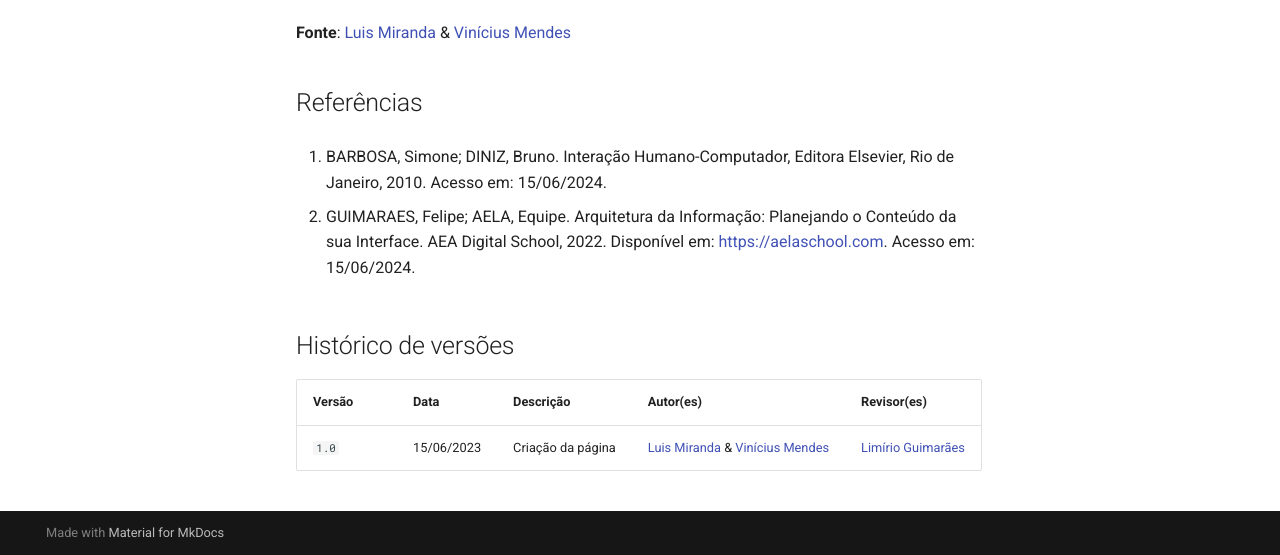
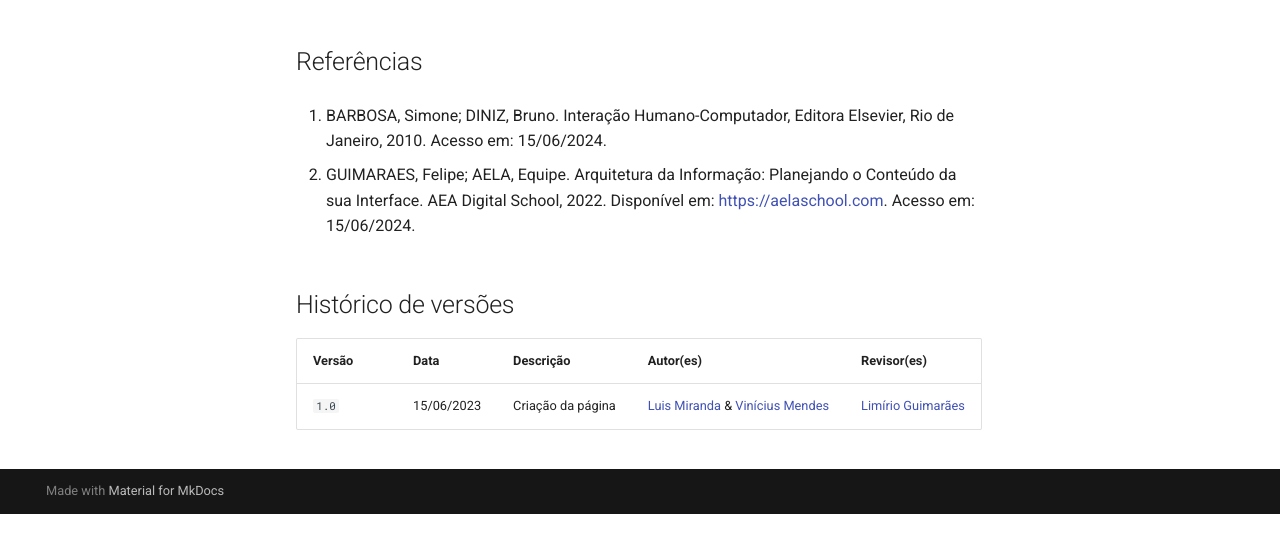
Before and after one commit to UnBArqDsw2024-1/2024.1_G2_My_Music, an MkDocs documentation site: the page built from docs/Base/prototipo.md, in a window 1280 px wide and 900 px high, scrolled down 905 px, cut to the strip 345-900 px from the top of the window. Built offline with MkDocs 1.6.1 and Material for MkDocs 9.7.7, drawn with Linux system fonts in a browser that asks for light colours; after the commit the page ends 1764 px from its top, so only the background shows below that.

Commit message:
Update prototipo.md

```diff
--- a/docs/Base/prototipo.md
+++ b/docs/Base/prototipo.md
@@ -17,8 +17,6 @@ O modelo do nosso protótipo de alta fidelidade pode ser visto completo através
 
 <iframe style="border: 1px solid rgba(0, 0, 0, 0.1);" width="800" height="450" src="https://www.figma.com/embed?embed_host=share&url=https%3A%2F%2Fwww.figma.com%2Fdesign%2FRgy9ZXiV9unFaOLX2vY4pF%2FProt%25C3%25B3tipo-MyMusic%3Fnode-id%3D0-1%26t%3DOd9EekrWcF3rvdEx-1" allowfullscreen></iframe>
 
-**Fonte**: [Luis Miranda](https://github.com/LuisMiranda10) & [Vinícius Mendes](https://github.com/yabamiah)
-
 ## Referências
 
 1. BARBOSA, Simone; DINIZ, Bruno. Interação Humano-Computador, Editora Elsevier, Rio de Janeiro, 2010. Acesso em: 15/06/2024.
```
